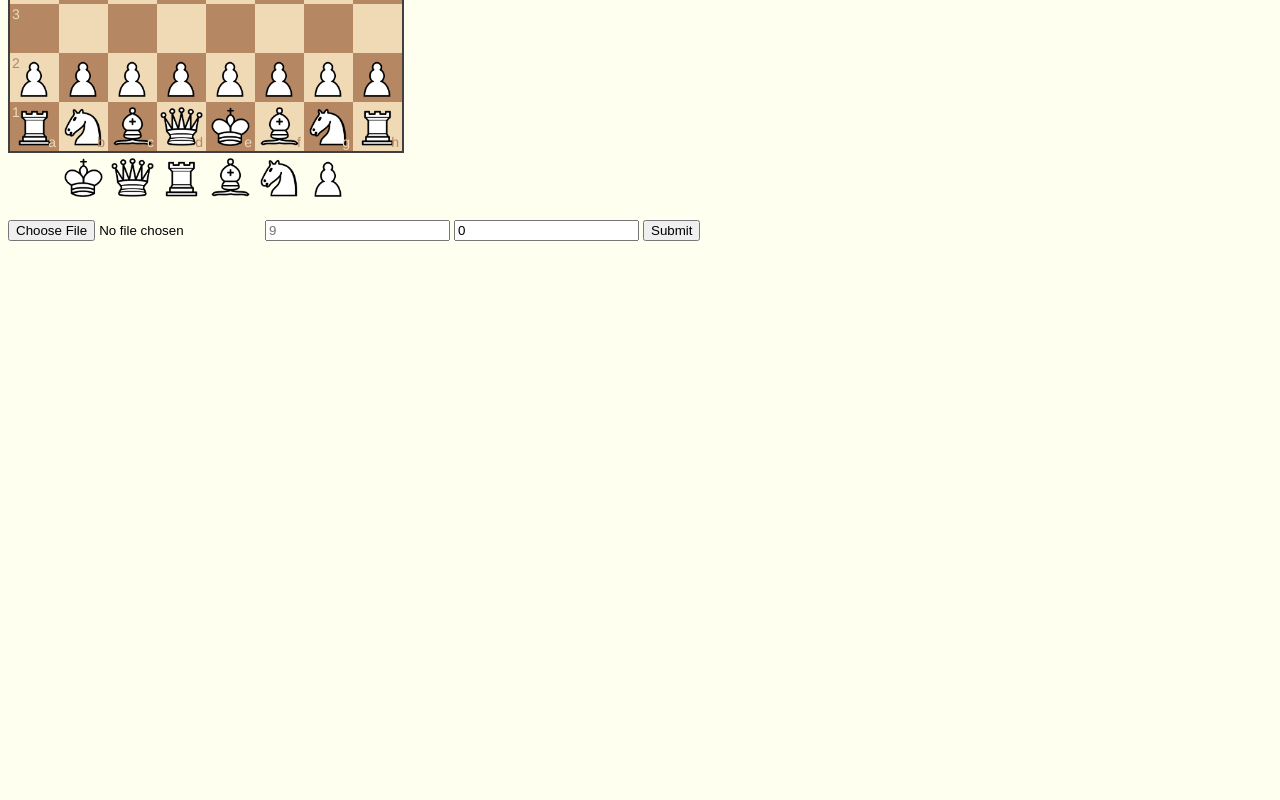
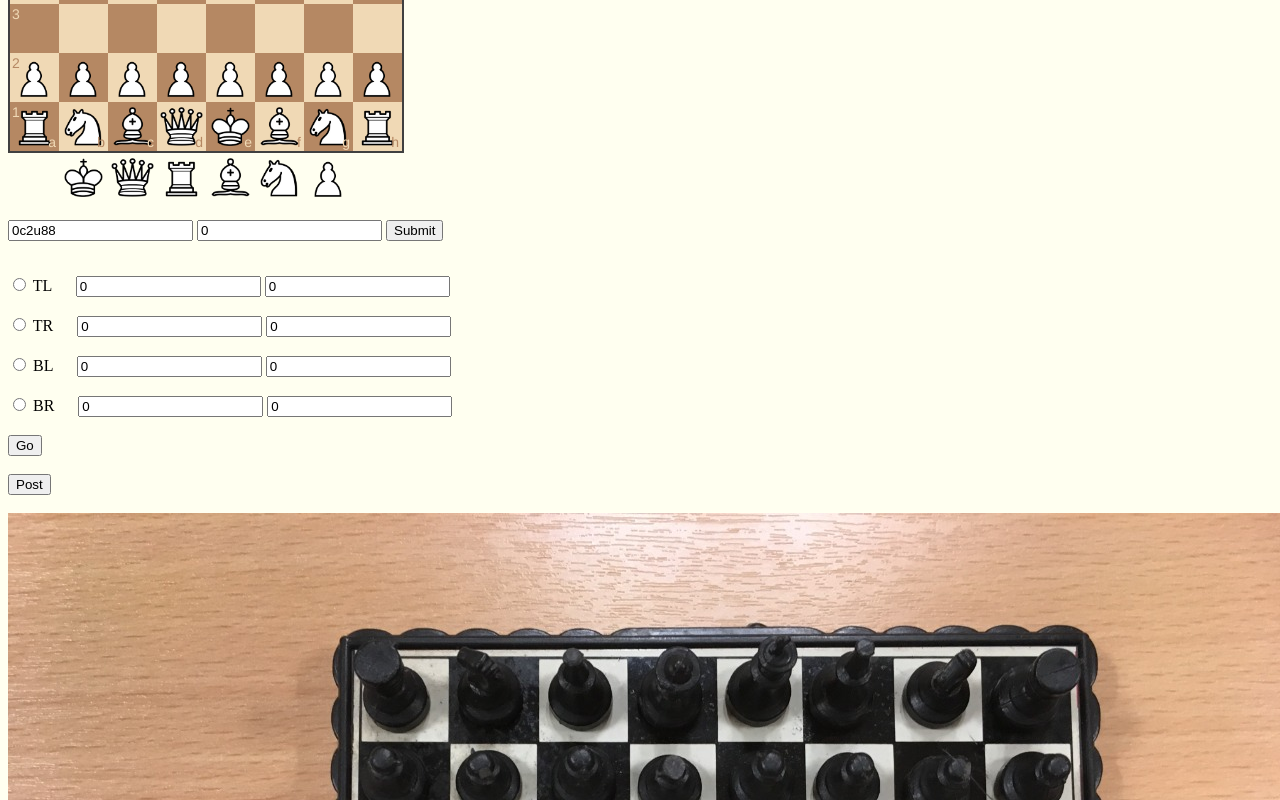
Before and after one commit to Pratyush2703/ExtendingBoardGames-UI, a plain HTML site: page Imgcrop/ui/index.html in a window 1280 px wide. Shown: the part 300-1100 px from the top of the page. Before the commit the page ends 800 px from the top, so only its background shows below. Drawn offline with nearby package versions, Linux system fonts and the light colour scheme; some packages are replaced by stand-ins of ours; a script that the page names is missing.

Commit message:
modified:   Imgcrop/ui/a.js 	modified:   Imgcrop/ui/index.html

```diff
--- a/Imgcrop/ui/a.js
+++ b/Imgcrop/ui/a.js
@@ -56,7 +56,12 @@ function setanchors(){
 
 function posttoapi(){
 
-console.log("In development")}
+console.log("In development")
+
+
+    document.getElementById("cimg").value = canvas1.toDataURL();
+}
+//document.getElementById("cimg").files.replaceWith(canvas1.toDataURL());
 
 function unwarp(anchors,unwarped,context){
     console.log(anchors);
--- a/Imgcrop/ui/index.html
+++ b/Imgcrop/ui/index.html
@@ -26,16 +26,23 @@
 };
 
 
-
         $(document).ready(function() {
             // bind 'myForm' and provide a simple callback function
             var board = ChessBoard('board',cfg);
+
+            document.getElementById("gk").value = Math.random().toString(36).substring(2, 5) + Math.random().toString(36).substring(2, 5);
+
             $('#myForm').ajaxForm({
+                url: "http://127.0.0.1:5000/digitize_board",
+
+
         success : function (response) {
+
+            alert("The server says: " + JSON.stringify(response));
             var x = response.board;
 
 
-            alert("The server says: " + JSON.stringify(cfg));
+            alert("The server says: " + JSON.stringify(response));
             board.position(x[0]);
             console.log(board.fen());
 
@@ -51,16 +58,19 @@
 
     <br>
     <div>
-        <form action="http://127.0.0.1:5000/digitize_board" method="post" enctype="multipart/form-data" id="myForm">
+        <form method="post" enctype="multipart/form-data" id="myForm">
 
-            <input type="file" name="image">
-            <input type="text" name="gameid" placeholder="9">
+            <!--<input type="file" name="image" id="cimg"> -->
+            <input name="image" id="cimg" hidden>
+            <input type="text" name="gameid" value = ""; id = "gk">
             <input type="text" name="move_number" value="0">
             <input type="submit">
         </form>
     </div>
     <br>
-    <div hidden>
+    <div>
+
+
         <div>
             <input type="radio" name="gender" value="TL" id="tl">
             <label id="_TL"> TL </label> &emsp;
```
